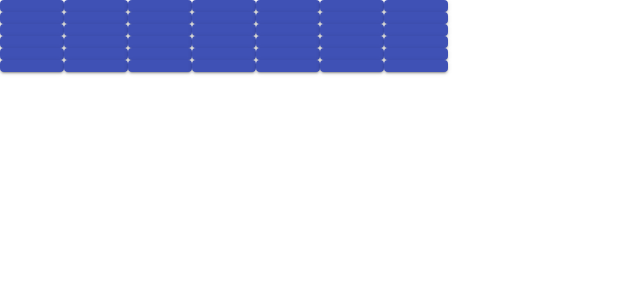
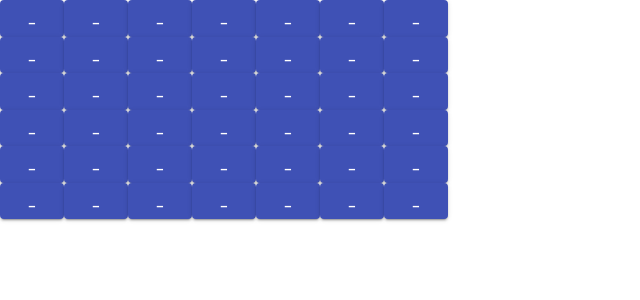
Before and after one commit to TheTallPaul/connect-four, a React (Create React App) app: page / in a window 1280 px wide. Shown: the top 300 px of the page, without its empty margins (0-640 px from the left). Built offline with nearby package versions, Linux system fonts and the light colour scheme; the HTML template or start-up script is replaced by a standard one.

Commit message:
Fixed expanding row bug
Some square clicks would generate additional rows on the board. This was due to Board() not properly
giving unique keys to the generated rows. This was fixed by changing the `key` attribute to a proper
key assignment.

```diff
--- a/src/Board.jsx
+++ b/src/Board.jsx
@@ -7,6 +7,7 @@ import Square from "./Square";
 function Board(props) {
   let boardSquares = [];
 
+  // Build the board
   for (const [rowIndex, row] of props.squares.entries()) {
     let rowSquares = [];
     for (let colIndex in row) {
@@ -14,12 +15,12 @@ function Board(props) {
         <Square
           piece={props.squares[rowIndex][colIndex]}
           onClick={() => props.onClick(rowIndex, colIndex)}
-          key={colIndex * row}
+          key={row + colIndex + rowIndex}
         />
       );
     }
     boardSquares.push(
-      <Grid container item spacing={0} key={row}>
+      <Grid container item spacing={0} key={row + rowIndex}>
         {rowSquares}
       </Grid>
     );
--- a/src/Game.tsx
+++ b/src/Game.tsx
@@ -13,12 +13,12 @@ function Game() {
   const [squares, setSquares] = useState(
     Array(numRows)
       .fill(null)
-      .map(() => Array<string>(numCols).fill(""))
+      .map(() => Array<string>(numCols).fill("_"))
   );
 
   // handleClick adds the new piece and sets the next player
   function handleClick(row: number, col: number) {
-    let squaresCopy = squares.map(function (row) {
+    let squaresCopy = squares.map((row) => {
       return row.slice();
     });
     squaresCopy[row][col] = darkIsNext ? darkSymbol : lightSymbol;
```
